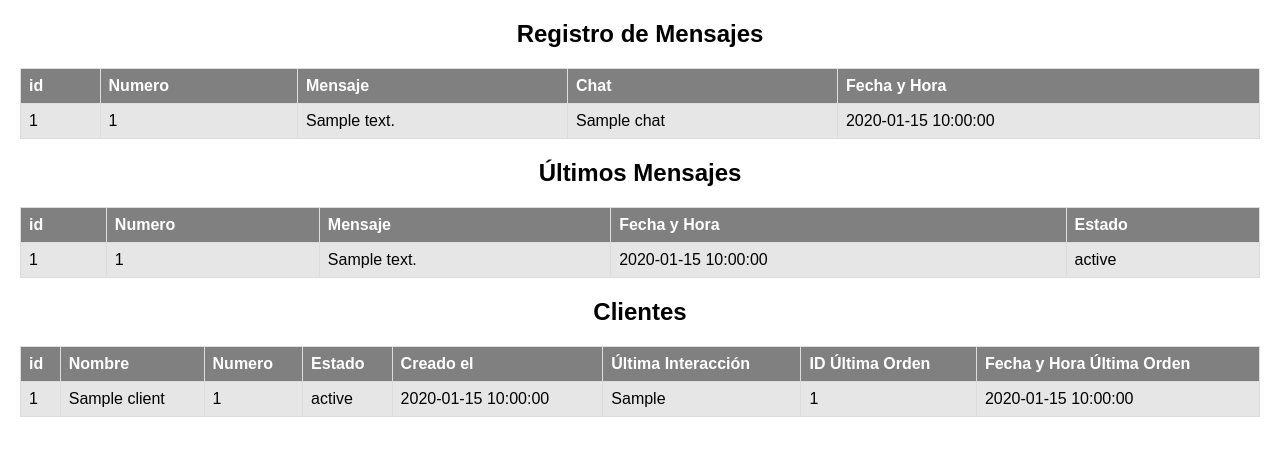
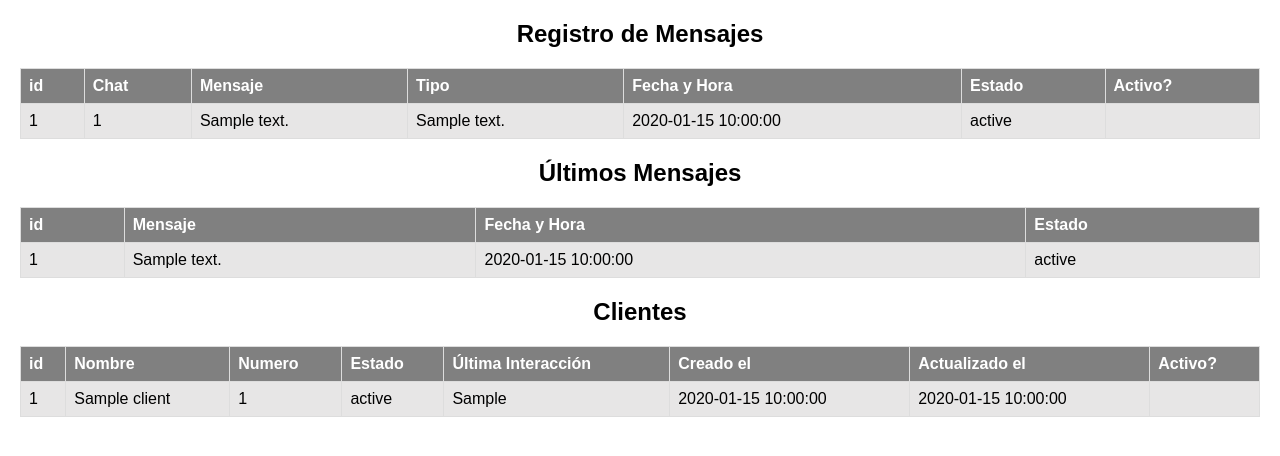
Before and after one commit to m1guel17/Whatsapp_Chatbot_v3, a Flask app: template app/web/templates/all_messages.html in a window 1280 px wide. Shown: the top 456 px of the page. Run offline with Flask 3, Linux system fonts and the light colour scheme; the template is opened without the code that fills it: most values are stand-ins (such as "Sample title", 1, 10 or a date in 2020); parts of the project's set-up code (start-up, migrations or seed data) failed here and were passed over.

Commit message:
changes in orm message and html

```diff
--- a/app/models/orm/message.py
+++ b/app/models/orm/message.py
@@ -25,7 +25,7 @@
     __tablename__ = 'messagesLast'
 
     id = db.Column(db.Integer, primary_key=True)
-    phone_number = db.Column(db.String(15), unique=True, nullable=False)
+    # phone_number = db.Column(db.String(15), unique=True, nullable=False)
     content = db.Column(db.Text, nullable=False)
     sent_at = db.Column(db.DateTime, default=datetime.now)
     status = db.Column(db.Text, nullable=False)
--- a/app/web/templates/all_messages.html
+++ b/app/web/templates/all_messages.html
@@ -13,18 +13,22 @@
     <table>
         <tr>
             <th>id</th>
-            <th>Numero</th>
+            <th>Chat</th>
             <th>Mensaje</th>
-            <th>Chat</th>
+            <th>Tipo</th>
             <th>Fecha y Hora</th>
+            <th>Estado</th>
+            <th>Activo?</th>
         </tr>
         {%for registro in registros %}
             <tr>
                 <td>{{registro.id}}</td>
-                <td>{{registro.phone_number}}</td>
+                <td>{{registro.conversation_id}}</td>
                 <td>{{registro.content}}</td>
-                <td>{{registro.chat}}</td>
+                <td>{{registro.message_type}}</td>
                 <td>{{registro.sent_at}}</td>
+                <td>{{registro.status}}</td>
+                <td>{{registro.isActive}}</td>
             </tr>
         {% endfor %}
     </table>
@@ -32,7 +36,6 @@
     <table>
         <tr>
             <th>id</th>
-            <th>Numero</th>
             <th>Mensaje</th>
             <th>Fecha y Hora</th>
             <th>Estado</th>
@@ -40,7 +43,6 @@
         {%for last in lasts %}
             <tr>
                 <td>{{last.id}}</td>
-                <td>{{last.phone_number}}</td>
                 <td>{{last.content}}</td>
                 <td>{{last.sent_at}}</td>
                 <td>{{last.status}}</td>
@@ -54,10 +56,10 @@
             <th>Nombre</th>
             <th>Numero</th>
             <th>Estado</th>
+            <th>Última Interacción</th>
             <th>Creado el</th>
-            <th>Última Interacción</th>
-            <th>ID Última Orden</th>
-            <th>Fecha y Hora Última Orden</th>
+            <th>Actualizado el</th>
+            <th>Activo?</th>
         </tr>
         {%for client in clients %}
             <tr>
@@ -65,10 +67,10 @@
                 <td>{{client.name}}</td>
                 <td>{{client.phone_number}}</td>
                 <td>{{client.status}}</td>
+                <td>{{client.last_interaction}}</td>
                 <td>{{client.created_at}}</td>
-                <td>{{client.last_interaction}}</td>
-                <td>{{client.lastOrder_id}}</td>
-                <td>{{client.lastOrder_on}}</td>
+                <td>{{client.updated_at}}</td>
+                <td>{{client.isActive}}</td>
             </tr>
         {% endfor %}
     </table>
```
